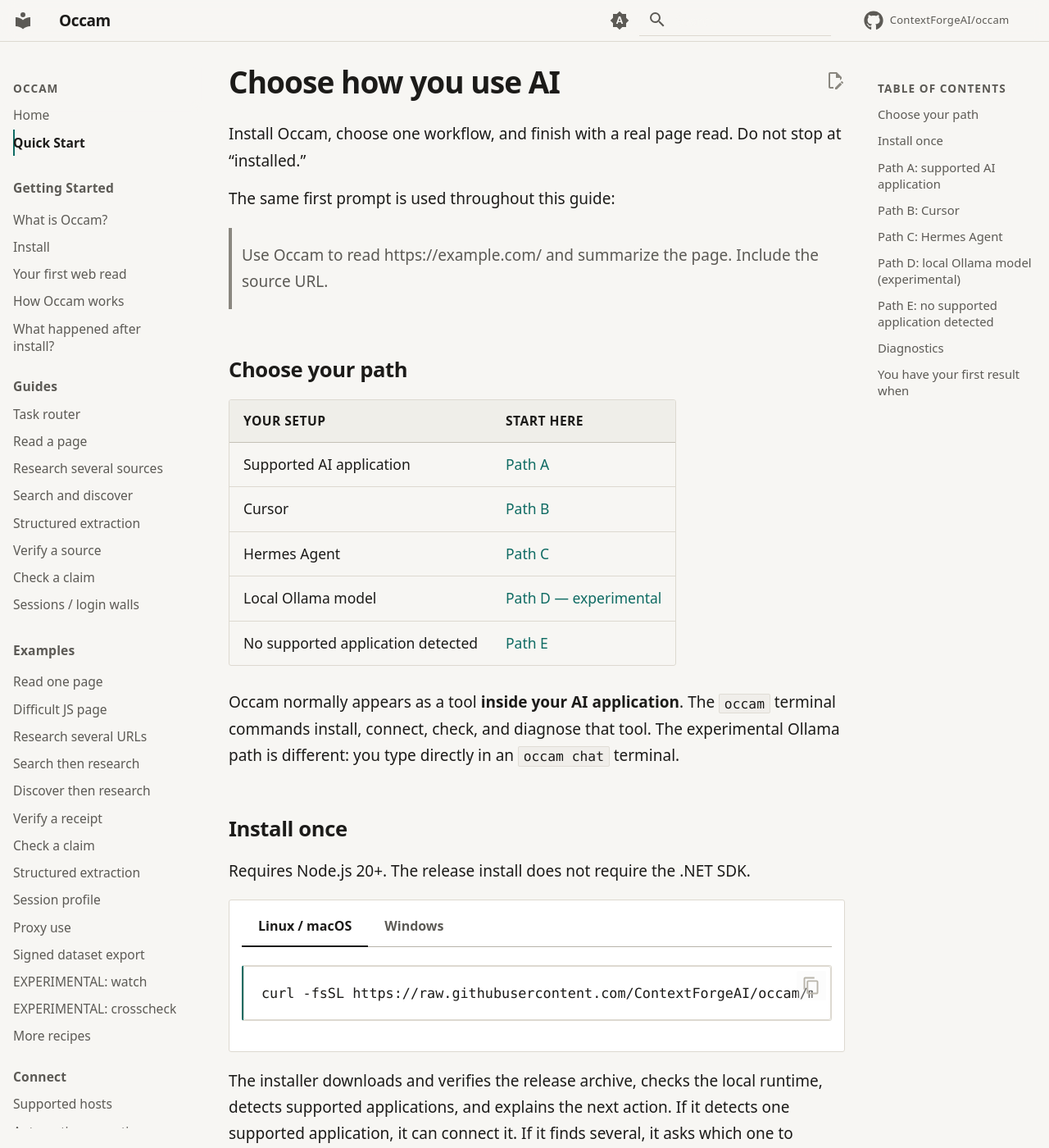
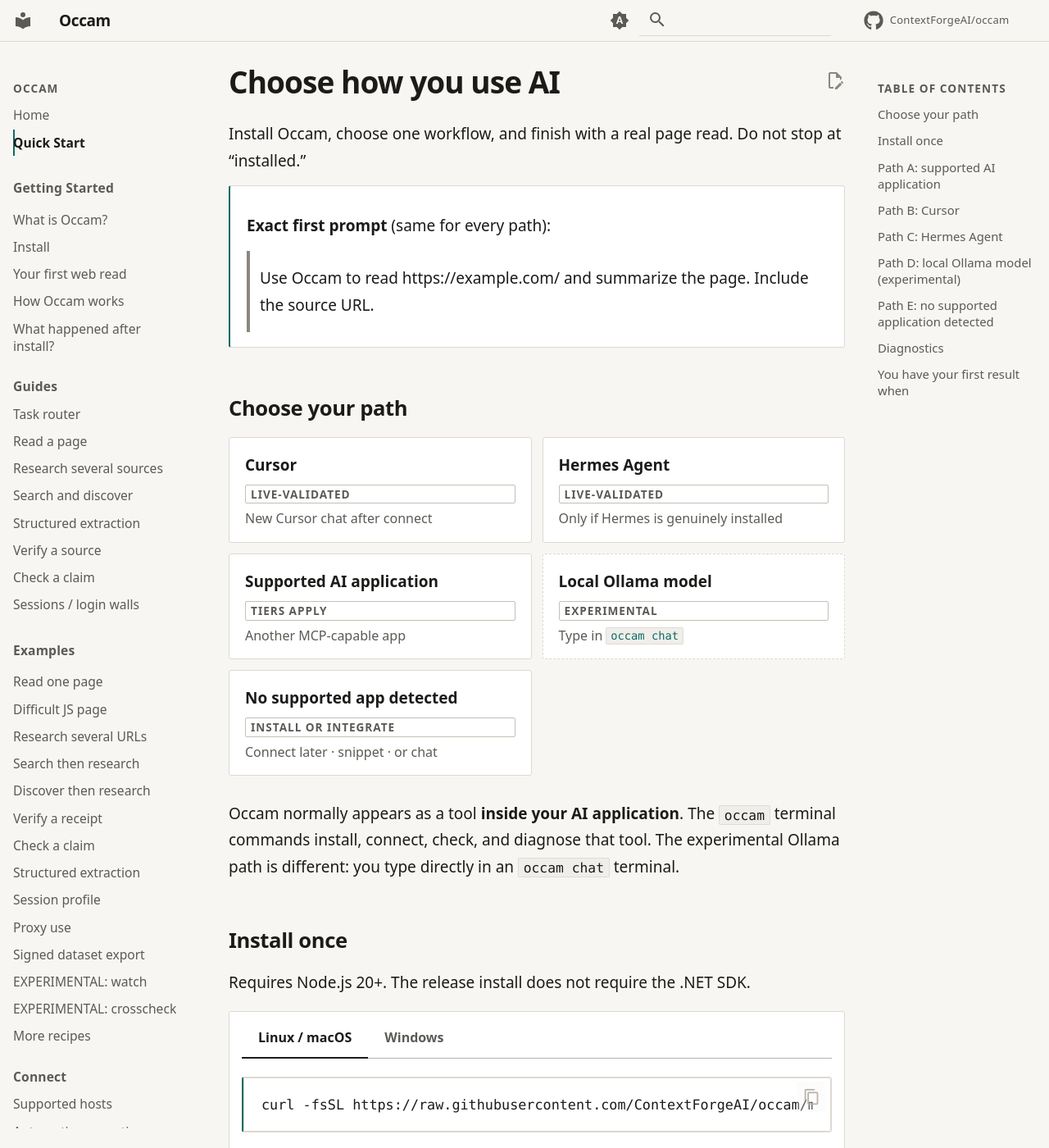
Before and after one commit to ContextForgeAI/occam, an MkDocs documentation site: the page built from docs/quick-start.md, in a window 1280 px wide and 1400 px high. Shown: the whole window at 82% size. Built offline with MkDocs 1.6.1 and Material for MkDocs 9.7.7, drawn with Linux system fonts in a browser that asks for light colours; comment, search, counter and statistics services are not loaded; some of the changed text lies outside the part shown.

Commit message:
docs: improve quick-start visual hierarchy
Replace dense path/status Q&A tables with a top path chooser, stacked callouts, and clearer first-prompt emphasis.

```diff
--- a/docs/quick-start.md
+++ b/docs/quick-start.md
@@ -3,20 +3,44 @@
 Install Occam, choose one workflow, and finish with a real page read. Do not
 stop at “installed.”
 
-The same first prompt is used throughout this guide:
+<div class="oc-first-prompt" markdown="1">
+
+**Exact first prompt** (same for every path):
 
 > Use Occam to read https://example.com/ and summarize the page. Include the
 > source URL.
 
+</div>
+
 ## Choose your path
 
-| Your setup | Start here |
-|------------|------------|
-| Supported AI application | [Path A](#path-a-supported-ai-application) |
-| Cursor | [Path B](#path-b-cursor) |
-| Hermes Agent | [Path C](#path-c-hermes-agent) |
-| Local Ollama model | [Path D — experimental](#path-d-local-ollama-model-experimental) |
-| No supported application detected | [Path E](#path-e-no-supported-application-detected) |
+<div class="oc-path-chooser" markdown="0">
+  <a class="oc-path-card" href="#path-b-cursor">
+    <span class="oc-path-card__name">Cursor</span>
+    <span class="oc-status oc-status--stable">Live-validated</span>
+    <span class="oc-path-card__hint">New Cursor chat after connect</span>
+  </a>
+  <a class="oc-path-card" href="#path-c-hermes-agent">
+    <span class="oc-path-card__name">Hermes Agent</span>
+    <span class="oc-status oc-status--stable">Live-validated</span>
+    <span class="oc-path-card__hint">Only if Hermes is genuinely installed</span>
+  </a>
+  <a class="oc-path-card" href="#path-a-supported-ai-application">
+    <span class="oc-path-card__name">Supported AI application</span>
+    <span class="oc-status oc-status--limited">Tiers apply</span>
+    <span class="oc-path-card__hint">Another MCP-capable app</span>
+  </a>
+  <a class="oc-path-card oc-path-card--experimental" href="#path-d-local-ollama-model-experimental">
+    <span class="oc-path-card__name">Local Ollama model</span>
+    <span class="oc-status oc-status--experimental">Experimental</span>
+    <span class="oc-path-card__hint">Type in <code>occam chat</code></span>
+  </a>
+  <a class="oc-path-card" href="#path-e-no-supported-application-detected">
+    <span class="oc-path-card__name">No supported app detected</span>
+    <span class="oc-status oc-status--advanced">Install or integrate</span>
+    <span class="oc-path-card__hint">Connect later · snippet · or chat</span>
+  </a>
+</div>
 
 Occam normally appears as a tool **inside your AI application**. The `occam`
 terminal commands install, connect, check, and diagnose that tool. The
@@ -46,13 +70,13 @@
 
 Read the final status before continuing:
 
-| Status | Meaning |
-|--------|---------|
-| **Connected and ready** | The host confirmed the connection |
-| **Needs restart** | Configuration is present; restart or reload the named application |
-| **Not connected** | The attempt failed verification or was undone; Occam is not available in that application |
-| **Needs your action** | Complete the named trust, permission, conflict, or paste step |
-| **No apps ready** | Occam is installed, but no AI application is connected yet |
+<div class="oc-status-grid" markdown="0">
+  <div class="oc-status-row"><strong>Connected and ready</strong><span>The host confirmed the connection</span></div>
+  <div class="oc-status-row"><strong>Needs restart</strong><span>Configuration is present; restart or reload the named application</span></div>
+  <div class="oc-status-row"><strong>Not connected</strong><span>The attempt failed verification or was undone; Occam is not available in that application</span></div>
+  <div class="oc-status-row"><strong>Needs your action</strong><span>Complete the named trust, permission, conflict, or paste step</span></div>
+  <div class="oc-status-row"><strong>No apps ready</strong><span>Occam is installed, but no AI application is connected yet</span></div>
+</div>
 
 `npm` / `npx` is not the supported 1.0 release install path. See
 [Install](install.md) for the full contract.
@@ -77,15 +101,29 @@
     > Use Occam to read https://example.com/ and summarize the page. Include
     > the source URL.
 
-| Question | Answer |
-|----------|--------|
-| **Where do I type?** | In a new conversation in the connected AI application. |
-| **What should happen?** | The application asks an Occam page-reading tool to read the live URL, then summarizes the returned page content. |
-| **How do I know Occam was used?** | If the application shows tool activity, look for an `occam_*` call, usually `occam_transcode`. The result should identify `https://example.com/` as its source. Do not rely on a plausible answer alone. |
-| **What if it was not used?** | Run `occam status`, then `occam smoke`. If the local host is healthy, run `occam connect` again and follow its host-specific instruction. |
+<div class="oc-qa" markdown="0">
+  <div class="oc-qa__item">
+    <div class="oc-qa__q">Where do I type?</div>
+    <div class="oc-qa__a">In a new conversation in the connected AI application.</div>
+  </div>
+  <div class="oc-qa__item">
+    <div class="oc-qa__q">What should happen?</div>
+    <div class="oc-qa__a">The application asks an Occam page-reading tool to read the live URL, then summarizes the returned page content.</div>
+  </div>
+  <div class="oc-qa__item">
+    <div class="oc-qa__q">How do I know Occam was used?</div>
+    <div class="oc-qa__a">If the application shows tool activity, look for an <code>occam_*</code> call, usually <code>occam_transcode</code>. The result should identify <code>https://example.com/</code> as its source. Do not rely on a plausible answer alone.</div>
+  </div>
+  <div class="oc-qa__item oc-qa__item--recover">
+    <div class="oc-qa__q">What if it was not used?</div>
+    <div class="oc-qa__a">Run <code>occam status</code>, then <code>occam smoke</code>. If the local host is healthy, run <code>occam connect</code> again and follow its host-specific instruction.</div>
+  </div>
+</div>
 
-Success is a real tool call and live page content, not the model explaining what
-Occam is or running `which occam` in a shell.
+!!! tip "Success signal"
+
+    A real tool call and live page content — not the model explaining what
+    Occam is or running `which occam` in a shell.
 
 ## Path B: Cursor
 
@@ -106,12 +144,24 @@
     > Use Occam to read https://example.com/ and summarize the page. Include
     > the source URL.
 
-| Question | Answer |
-|----------|--------|
-| **Where do I type?** | In a new Cursor chat after the requested restart or reload. |
-| **What should happen?** | Cursor calls an Occam tool and uses the returned `Example Domain` content. |
-| **How do I know Occam was used?** | Inspect the tool activity Cursor exposes for that chat and look for an `occam_*` tool. UI labels can change, so this guide does not depend on a specific button name. |
-| **What if tools are absent?** | Run `occam smoke`. If it passes, run `occam connect --only cursor`, follow the printed restart/reload step, and create another new chat. |
+<div class="oc-qa" markdown="0">
+  <div class="oc-qa__item">
+    <div class="oc-qa__q">Where do I type?</div>
+    <div class="oc-qa__a">In a new Cursor chat after the requested restart or reload.</div>
+  </div>
+  <div class="oc-qa__item">
+    <div class="oc-qa__q">What should happen?</div>
+    <div class="oc-qa__a">Cursor calls an Occam tool and uses the returned <code>Example Domain</code> content.</div>
+  </div>
+  <div class="oc-qa__item">
+    <div class="oc-qa__q">How do I know Occam was used?</div>
+    <div class="oc-qa__a">Inspect the tool activity Cursor exposes for that chat and look for an <code>occam_*</code> tool. UI labels can change, so this guide does not depend on a specific button name.</div>
+  </div>
+  <div class="oc-qa__item oc-qa__item--recover">
+    <div class="oc-qa__q">What if tools are absent?</div>
+    <div class="oc-qa__a">Run <code>occam smoke</code>. If it passes, run <code>occam connect --only cursor</code>, follow the printed restart/reload step, and create another new chat.</div>
+  </div>
+</div>
 
 ## Path C: Hermes Agent
 
@@ -133,13 +183,28 @@
     > Use Occam to read https://example.com/ and summarize the page. Include
     > the source URL.
 
-| Question | Answer |
-|----------|--------|
-| **Where do I type?** | In a new Hermes conversation, not in the terminal used for `occam connect`. |
-| **What should happen?** | Hermes calls the local Occam MCP server and summarizes the live page. |
-| **How do I know Occam was used?** | Hermes should expose or call Occam tools. A shell lookup such as `which occam` is not an Occam web read. |
-| **What does Not connected mean?** | Verification did not establish readiness. Occam may have undone the attempted registration. Do not test Hermes as if Occam were available. |
-| **What should I retry?** | Run `occam doctor`, then `occam connect --only hermes`. Follow the resulting diagnostic or use another validated path. |
+<div class="oc-qa" markdown="0">
+  <div class="oc-qa__item">
+    <div class="oc-qa__q">Where do I type?</div>
+    <div class="oc-qa__a">In a new Hermes conversation, not in the terminal used for <code>occam connect</code>.</div>
+  </div>
+  <div class="oc-qa__item">
+    <div class="oc-qa__q">What should happen?</div>
+    <div class="oc-qa__a">Hermes calls the local Occam MCP server and summarizes the live page.</div>
+  </div>
+  <div class="oc-qa__item">
+    <div class="oc-qa__q">How do I know Occam was used?</div>
+    <div class="oc-qa__a">Hermes should expose or call Occam tools. A shell lookup such as <code>which occam</code> is not an Occam web read.</div>
+  </div>
+  <div class="oc-qa__item">
+    <div class="oc-qa__q">What does Not connected mean?</div>
+    <div class="oc-qa__a">Verification did not establish readiness. Occam may have undone the attempted registration. Do not test Hermes as if Occam were available.</div>
+  </div>
+  <div class="oc-qa__item oc-qa__item--recover">
+    <div class="oc-qa__q">What should I retry?</div>
+    <div class="oc-qa__a">Run <code>occam doctor</code>, then <code>occam connect --only hermes</code>. Follow the resulting diagnostic or use another validated path.</div>
+  </div>
+</div>
 
 ## Path D: local Ollama model (experimental)
 
@@ -162,12 +227,24 @@
 
 6. Type `/exit` to leave the chat.
 
-| Question | Answer |
-|----------|--------|
-| **Where do I type?** | In the terminal opened by `occam chat`. |
-| **What should happen?** | The local model asks Occam to read the URL, and the terminal shows a reading/tool status before the answer. |
-| **How do I know Occam was used?** | The answer follows an Occam tool call and uses the live `Example Domain` content. |
-| **What if it was not used?** | Read the terminal message. Start Ollama if it is unreachable; install/select a tool-capable model if no compatible model is available; run `occam doctor` if the Occam tools are unavailable. |
+<div class="oc-qa" markdown="0">
+  <div class="oc-qa__item">
+    <div class="oc-qa__q">Where do I type?</div>
+    <div class="oc-qa__a">In the terminal opened by <code>occam chat</code>.</div>
+  </div>
+  <div class="oc-qa__item">
+    <div class="oc-qa__q">What should happen?</div>
+    <div class="oc-qa__a">The local model asks Occam to read the URL, and the terminal shows a reading/tool status before the answer.</div>
+  </div>
+  <div class="oc-qa__item">
+    <div class="oc-qa__q">How do I know Occam was used?</div>
+    <div class="oc-qa__a">The answer follows an Occam tool call and uses the live <code>Example Domain</code> content.</div>
+  </div>
+  <div class="oc-qa__item oc-qa__item--recover">
+    <div class="oc-qa__q">What if it was not used?</div>
+    <div class="oc-qa__a">Read the terminal message. Start Ollama if it is unreachable; install/select a tool-capable model if no compatible model is available; run <code>occam doctor</code> if the Occam tools are unavailable.</div>
+  </div>
+</div>
 
 This path requires no Ollama login and does not use Ollama Web Search. Occam
 calls the documented local Ollama API and uses its own acquisition stack. It is
@@ -201,12 +278,24 @@
     Then use the [transport](transports.md) and
     [MCP API](reference/mcp-api.md) documentation.
 
-| Question | Answer |
-|----------|--------|
-| **Where do I type the first prompt?** | In the supported application you connect later, the `occam chat` terminal, or your custom MCP client. |
-| **What exactly do I type?** | Use the same `https://example.com/` first prompt at the top of this guide. |
-| **What should happen?** | The chosen host completes a real Occam tool call and returns source-linked page content. |
-| **What if it does not?** | Run `occam status`, `occam doctor`, and `occam smoke`; then connect or configure the chosen host. |
+<div class="oc-qa" markdown="0">
+  <div class="oc-qa__item">
+    <div class="oc-qa__q">Where do I type the first prompt?</div>
+    <div class="oc-qa__a">In the supported application you connect later, the <code>occam chat</code> terminal, or your custom MCP client.</div>
+  </div>
+  <div class="oc-qa__item">
+    <div class="oc-qa__q">What exactly do I type?</div>
+    <div class="oc-qa__a">Use the same <code>https://example.com/</code> first prompt at the top of this guide.</div>
+  </div>
+  <div class="oc-qa__item">
+    <div class="oc-qa__q">What should happen?</div>
+    <div class="oc-qa__a">The chosen host completes a real Occam tool call and returns source-linked page content.</div>
+  </div>
+  <div class="oc-qa__item oc-qa__item--recover">
+    <div class="oc-qa__q">What if it does not?</div>
+    <div class="oc-qa__a">Run <code>occam status</code>, <code>occam doctor</code>, and <code>occam smoke</code>; then connect or configure the chosen host.</div>
+  </div>
+</div>
 
 ## Diagnostics
 
@@ -232,20 +321,22 @@
 
 ## You have your first result when
 
-- your selected application or chat terminal made a real Occam tool call;
-- the result contains the live `Example Domain` page content and source URL; or
-- Occam returned `ok: false` and the application handled the page as unknown
-  instead of inventing content.
+!!! success "First-result checklist"
+
+    - your selected application or chat terminal made a real Occam tool call;
+    - the result contains the live `Example Domain` page content and source URL; or
+    - Occam returned `ok: false` and the application handled the page as unknown
+      instead of inventing content.
 
 The reproducible success and controlled failure are available in the
 [current proof fixture](examples/current-proof/README.md).
 
 After first success:
 
-| Goal | Next guide |
-|------|------------|
-| Read a difficult or JavaScript-heavy page | [Read a page](guides/read-a-page.md) |
-| Use authenticated access | [Sessions](guides/sessions.md) |
-| Research several URLs | [Research multiple sources](guides/research-multiple.md) |
-| Check an integrity receipt | [Verify a source](guides/verify-sources.md) |
-| Understand the architecture | [How Occam works](how-occam-works.md) |
+<div class="oc-next-grid" markdown="0">
+  <a class="oc-next" href="guides/read-a-page/"><strong>Read a difficult page</strong><span>JavaScript-heavy sources</span></a>
+  <a class="oc-next" href="guides/sessions/"><strong>Authenticated access</strong><span>Sessions / login walls</span></a>
+  <a class="oc-next" href="guides/research-multiple/"><strong>Research several URLs</strong><span>Multi-source digest</span></a>
+  <a class="oc-next" href="guides/verify-sources/"><strong>Check an integrity receipt</strong><span>Verify a source</span></a>
+  <a class="oc-next" href="how-occam-works/"><strong>Understand the architecture</strong><span>How Occam works</span></a>
+</div>
```
